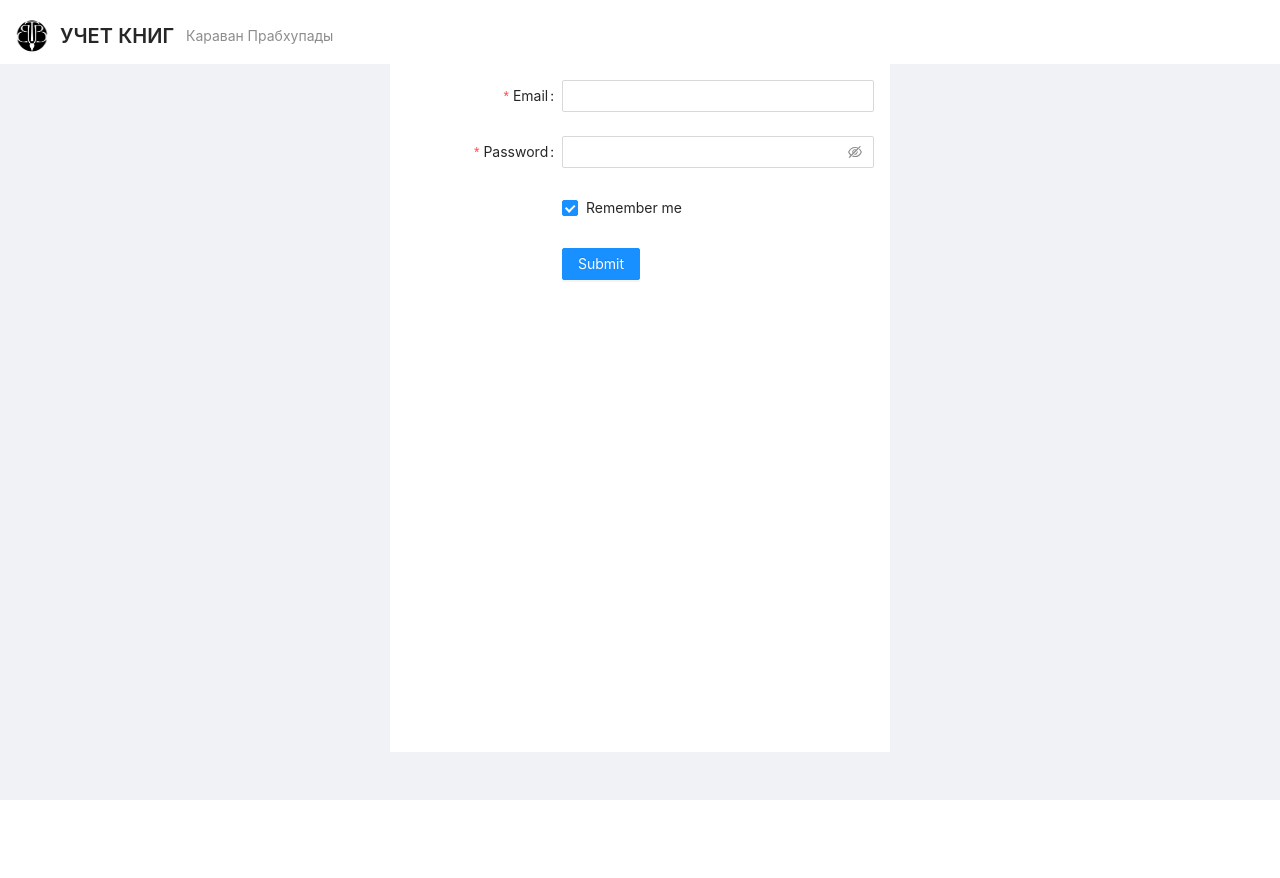
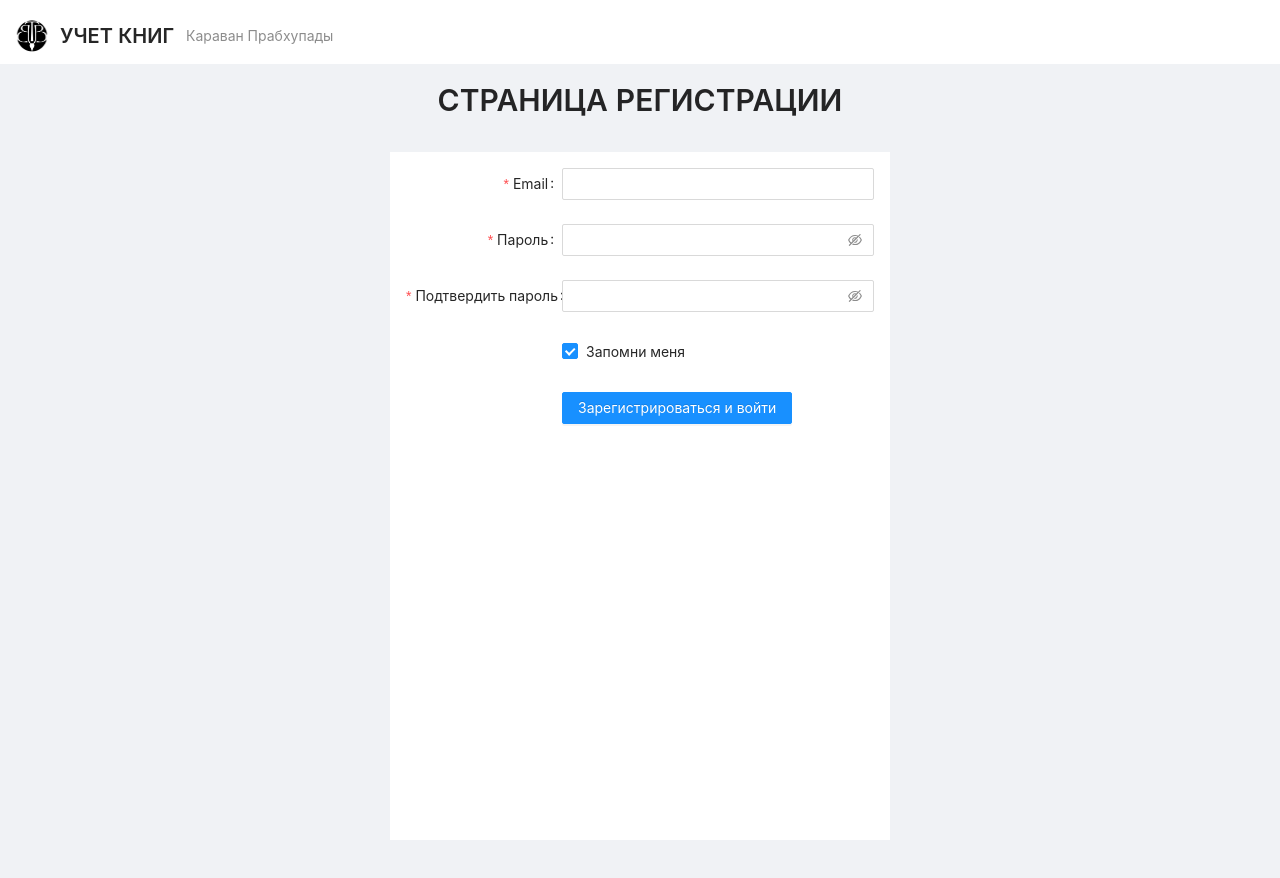
Before and after one commit to korobprog/karavan-book-tracker, a React (Create React App) app: page /registration in a window 1280 px wide. Shown: the top 878 px of the page. Before the commit the page ends 800 px from the top, so only its background shows below. Built offline with nearby package versions, Linux system fonts and the light colour scheme; no server answers.

Commit message:
Confirm password on registration page

```diff
--- a/src/index.css
+++ b/src/index.css
@@ -30,3 +30,14 @@ code {
   background: #fff;
   padding: 8px;
 }
+
+.site-page-title {
+  margin-left: auto;
+  margin-right: auto;
+  padding: 16px;
+}
+.site-page-google-button {
+  margin-left: auto;
+  margin-right: auto;
+
+}
--- a/src/pages/auth.tsx
+++ b/src/pages/auth.tsx
@@ -1,5 +1,5 @@
 import React from "react";
-import { Form, Input, Button, Checkbox, Layout, PageHeader } from "antd";
+import { Form, Input, Button, Checkbox, Layout, PageHeader, Typography } from "antd";
 import GoogleButton from "react-google-button";
 import { useSignInWithGoogle } from "react-firebase-hooks/auth";
 import { useSignInWithEmailAndPassword } from "react-firebase-hooks/auth";
@@ -23,6 +23,7 @@ const Auth = () => {
     console.log("Failed:", errorInfo);
   };
   const { Header, Footer, Content } = Layout;
+  const { Title } = Typography;
 
   return (
     <Layout>
@@ -34,6 +35,9 @@ const Auth = () => {
           avatar={{ src: BbtLogo }}
         />
       </Header>
+      <Title className="site-page-title" level={2}>
+        ВХОД В УЧЕТ КНИГ
+      </Title>
       <Content>
         <div className="site-layout-content">
           <Form
@@ -49,17 +53,17 @@ const Auth = () => {
               label="Email"
               name="email"
               rules={[
-                { required: true, message: "Please input your username!" },
+                { required: true, message: "Пожалуйста, введите ваше имя пользователя!" },
               ]}
             >
               <Input />
             </Form.Item>
 
             <Form.Item
-              label="Password"
+              label="Пароль"
               name="password"
               rules={[
-                { required: true, message: "Please input your password!" },
+                { required: true, message: "Пожалуйста, введите ваш пароль!" },
               ]}
             >
               <Input.Password />
@@ -70,15 +74,19 @@ const Auth = () => {
               valuePropName="checked"
               wrapperCol={{ offset: 8, span: 16 }}
             >
-              <Checkbox>Remember me</Checkbox>
+              <Checkbox>Запомни меня</Checkbox>
             </Form.Item>
 
             <Form.Item wrapperCol={{ offset: 8, span: 16 }}>
               <Button type="primary" htmlType="submit">
-                Submit
+              Войти
               </Button>
             </Form.Item>
-            <GoogleButton onClick={() => signInWithGoogle()} />
+            <GoogleButton
+            className="site-page-google-button"
+              label="Войти через Google"
+              onClick={() => signInWithGoogle()}
+            />
           </Form>
         </div>
       </Content>
--- a/src/pages/registration.tsx
+++ b/src/pages/registration.tsx
@@ -1,9 +1,16 @@
 import React from "react";
-import { Form, Input, Button, PageHeader, Layout, Checkbox } from "antd";
+import {
+  Form,
+  Input,
+  Button,
+  PageHeader,
+  Layout,
+  Checkbox,
+  Typography,
+} from "antd";
 import { getAuth } from "firebase/auth";
 import { useCreateUserWithEmailAndPassword } from "react-firebase-hooks/auth";
 import BbtLogo from "../images/bbt-logo.png";
-import { Content, Footer, Header } from "antd/lib/layout/layout";
 
 const Registration = () => {
   const auth = getAuth();
@@ -18,7 +25,8 @@ const Registration = () => {
   const onFinishFailed = (errorInfo: any) => {
     console.log("Failed:", errorInfo);
   };
-  const { Content, Footer, Header } = Layout;
+  const { Content, Footer, Header} = Layout;
+  const { Title } = Typography;
   return (
     <Layout>
       <Header className="site-page-header">
@@ -29,6 +37,9 @@ const Registration = () => {
           avatar={{ src: BbtLogo }}
         />
       </Header>
+      <Title className="site-page-title" level={2}>
+        СТРАНИЦА РЕГИСТРАЦИИ
+      </Title>
       <Content>
         <div className="site-layout-content">
           <Form
@@ -43,32 +54,53 @@ const Registration = () => {
             <Form.Item
               label="Email"
               name="email"
-              rules={[{ required: true, message: "Please input your email!" }]}
+              rules={[{ required: true, message: "Пожалуйста, введите свой адрес электронной почты!" }]}
             >
               <Input />
             </Form.Item>
 
             <Form.Item
-              label="Password"
+              label="Пароль"
               name="password"
               rules={[
-                { required: true, message: "Please input your password!" },
+                { required: true, message: "Пожалуйста, введите ваш пароль!" },
               ]}
             >
               <Input.Password />
             </Form.Item>
-
+            <Form.Item
+        name="confirm"
+        label="Подтвердить пароль"
+        dependencies={['password']}
+        hasFeedback
+        rules={[
+          {
+            required: true,
+            message: 'Пожалуйста, подтвердите свой пароль!',
+          },
+          ({ getFieldValue }) => ({
+            validator(_, value) {
+              if (!value || getFieldValue('password') === value) {
+                return Promise.resolve();
+              }
+              return Promise.reject(new Error('Два введенных вами пароля не совпадают!'));
+            },
+          }),
+        ]}
+      >
+        <Input.Password />
+      </Form.Item>
             <Form.Item
               name="remember"
               valuePropName="checked"
               wrapperCol={{ offset: 8, span: 16 }}
             >
-              <Checkbox>Remember me</Checkbox>
+              <Checkbox>Запомни меня</Checkbox>
             </Form.Item>
 
             <Form.Item wrapperCol={{ offset: 8, span: 16 }}>
               <Button type="primary" htmlType="submit">
-                Submit
+              Зарегистрироваться и войти
               </Button>
             </Form.Item>
           </Form>
```
